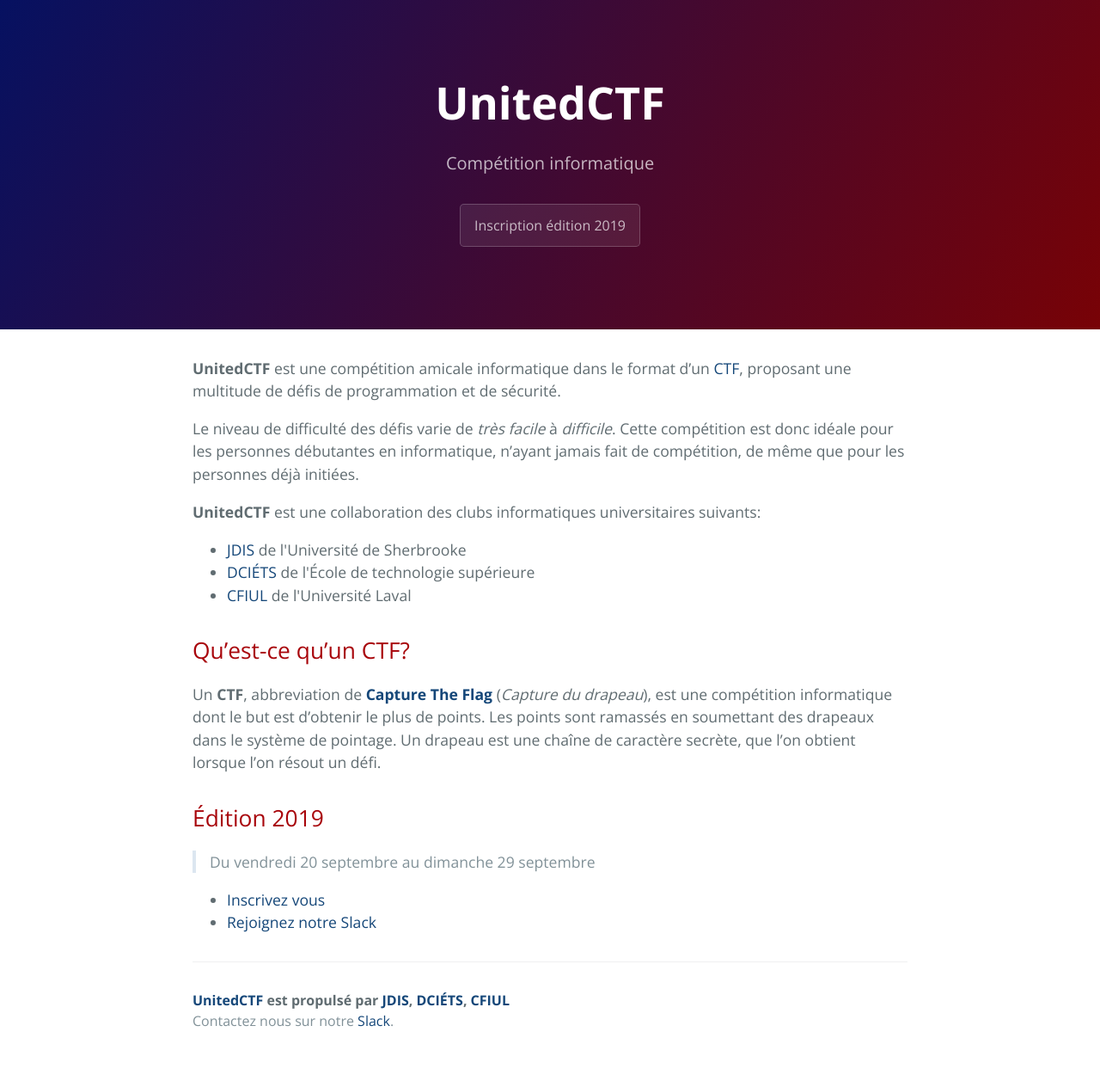
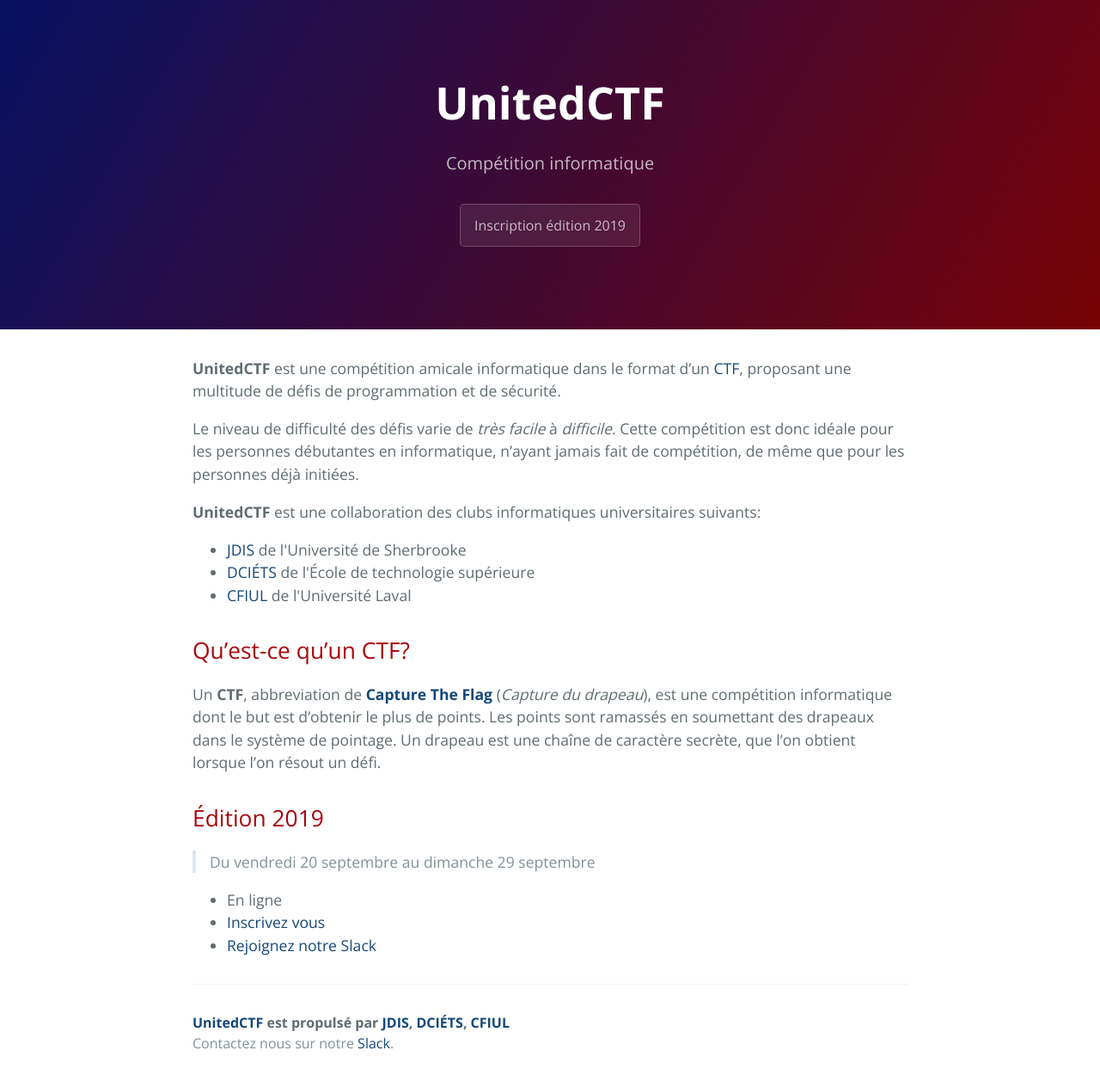
Before and after one commit to UnitedCTF/unitedctf.github.io, a Jekyll site: the page built from index.md, in a window 1280 px wide. Shown: the whole page at 86% size. Built offline with Jekyll 4.4.1, drawn with Linux system fonts in a browser that asks for light colours; before the commit the page ends 1231 px from its top, so only the background shows below that.

Commit message:
Add CTF place (online).

```diff
--- a/_config.yml
+++ b/_config.yml
@@ -5,6 +5,7 @@ description: "Compétition informatique"
 slack_inscription_url: https://join.slack.com/t/united-ctf/shared_invite/enQtNzMxNTU2NTk3NDA4LTQxMmRjYjkyZGRhMWI5MzU0NjJjNDgzODg5Zjg2ZDYyOWYwODQ3ZjRhOWEwNzA5MGM3OWE2MTc4ZWQ0OTE5MmQ
 ctf:
   display: true
+  place: "en ligne"
   name: "édition 2019"
   url: "https://unitedctf.ca/"
   date: "Du vendredi 20 septembre au dimanche 29 septembre"
--- a/index.md
+++ b/index.md
@@ -27,6 +27,7 @@ Un **CTF**, abbreviation de **[Capture The Flag](https://fr.wikipedia.org/wiki/C
 
 > {{ site.ctf.date }}
 
+- {{ site.ctf.place | capitalize }}
 - [Inscrivez vous]({{ site.ctf.url }})
 - [Rejoignez notre Slack]({{ site.slack_inscription_url }})
 {% endif %}
```
